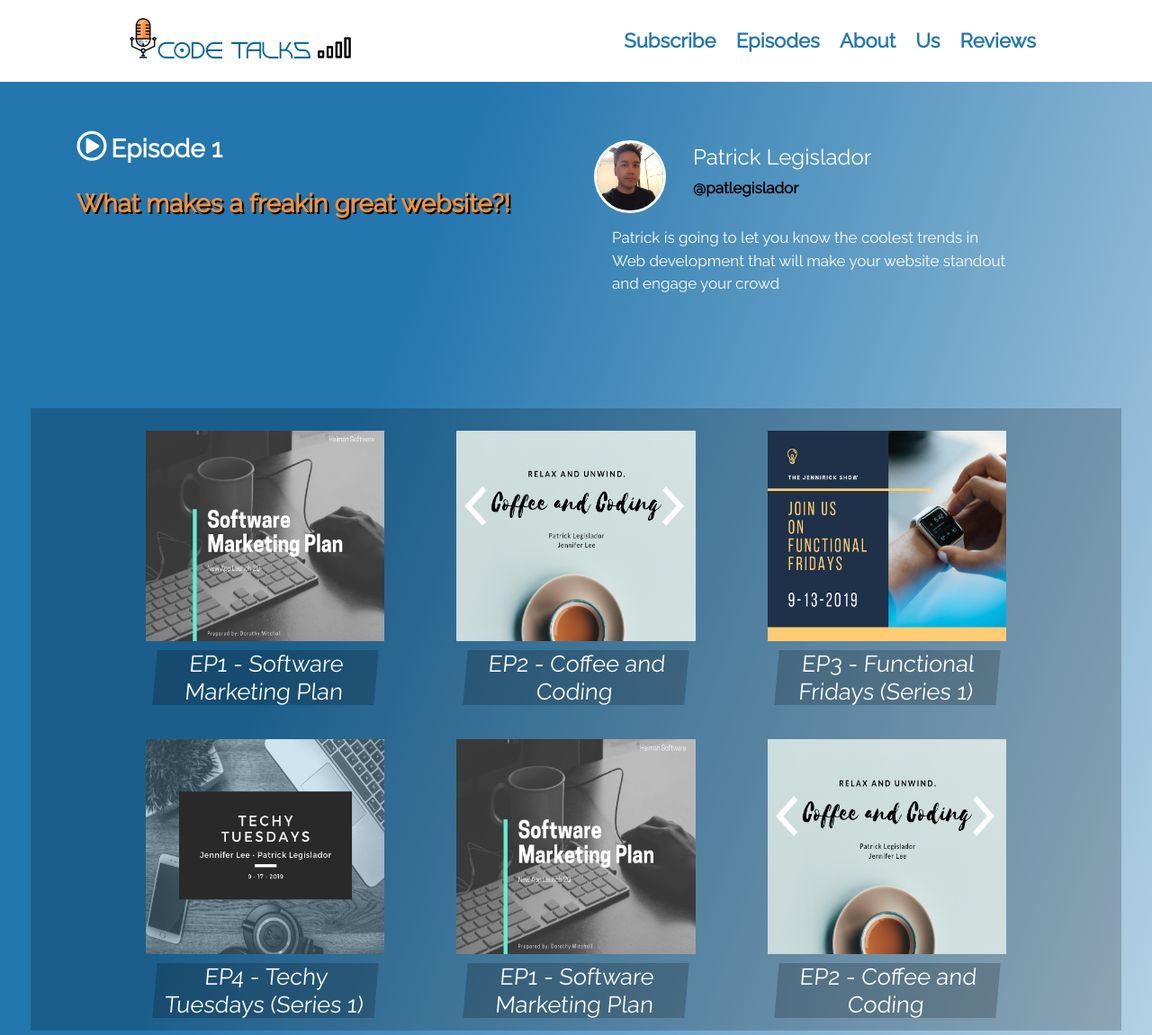
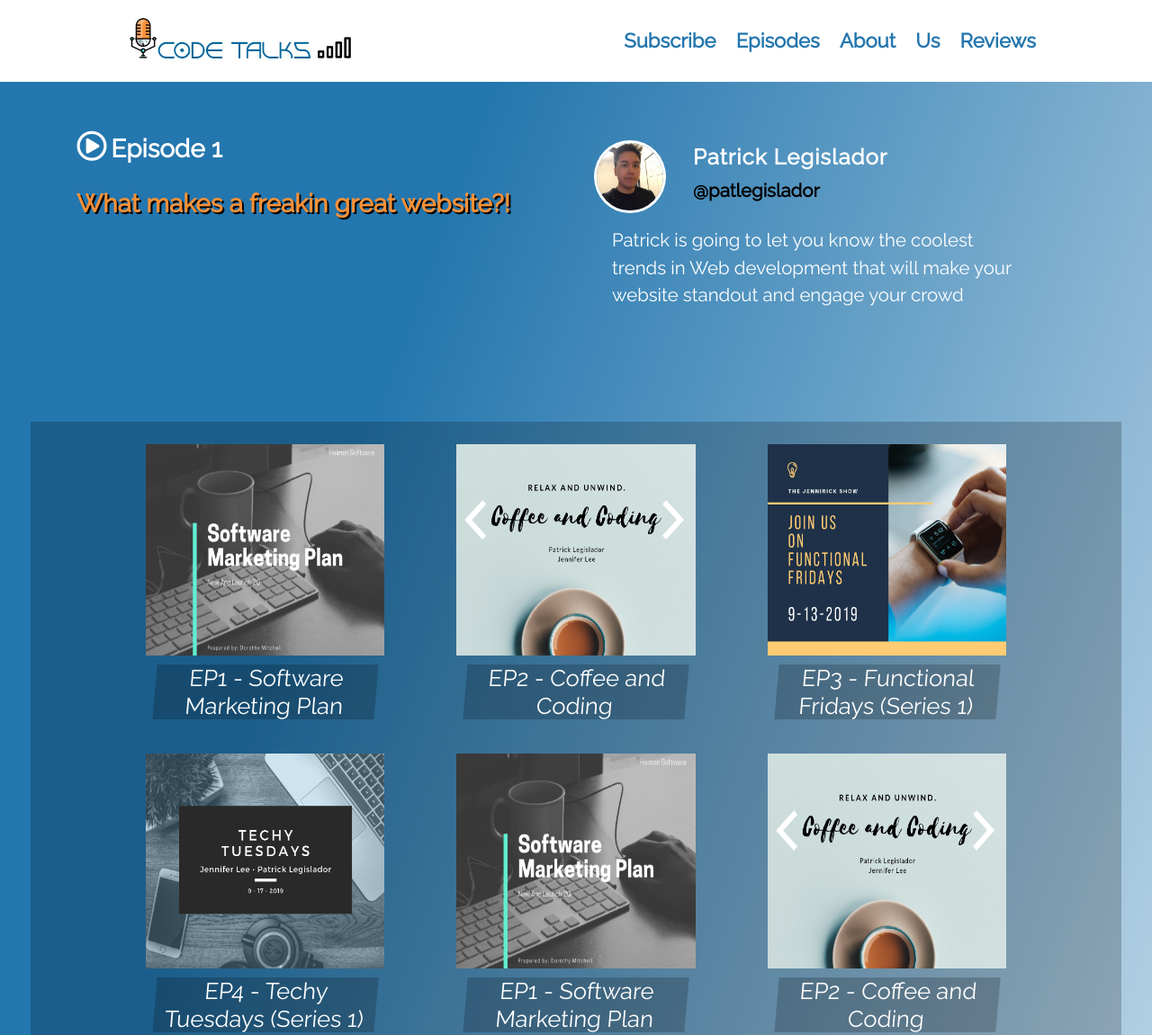
Before and after one commit to chingu-voyages/v11-toucans-team-03, a website: page index.html in a window 1280 px wide. Shown: the top 1151 px of the page at 90% size. Drawn offline with nearby package versions, Linux system fonts and the light colour scheme.

Commit message:
padding-bottom in epsidoes-inner class

```diff
--- a/style.css
+++ b/style.css
@@ -49,6 +49,11 @@ body {
   padding: 15px;
 }
 
+h4.person-name {
+  font-weight: 600;
+  letter-spacing: 1px;
+}
+
 /*#
 #AE5B23
 */
@@ -63,6 +68,7 @@ body {
 
 .person-desc {
   margin: 10px;
+  font-size: 1.2em;
 }
 
 .person a {
@@ -144,6 +150,7 @@ body {
 .episodes-inner {
   background: rgba(0, 0, 0, 0.2);
   margin: 2em;
+  padding-bottom: 2em;
 }
 
 .episode {
```
